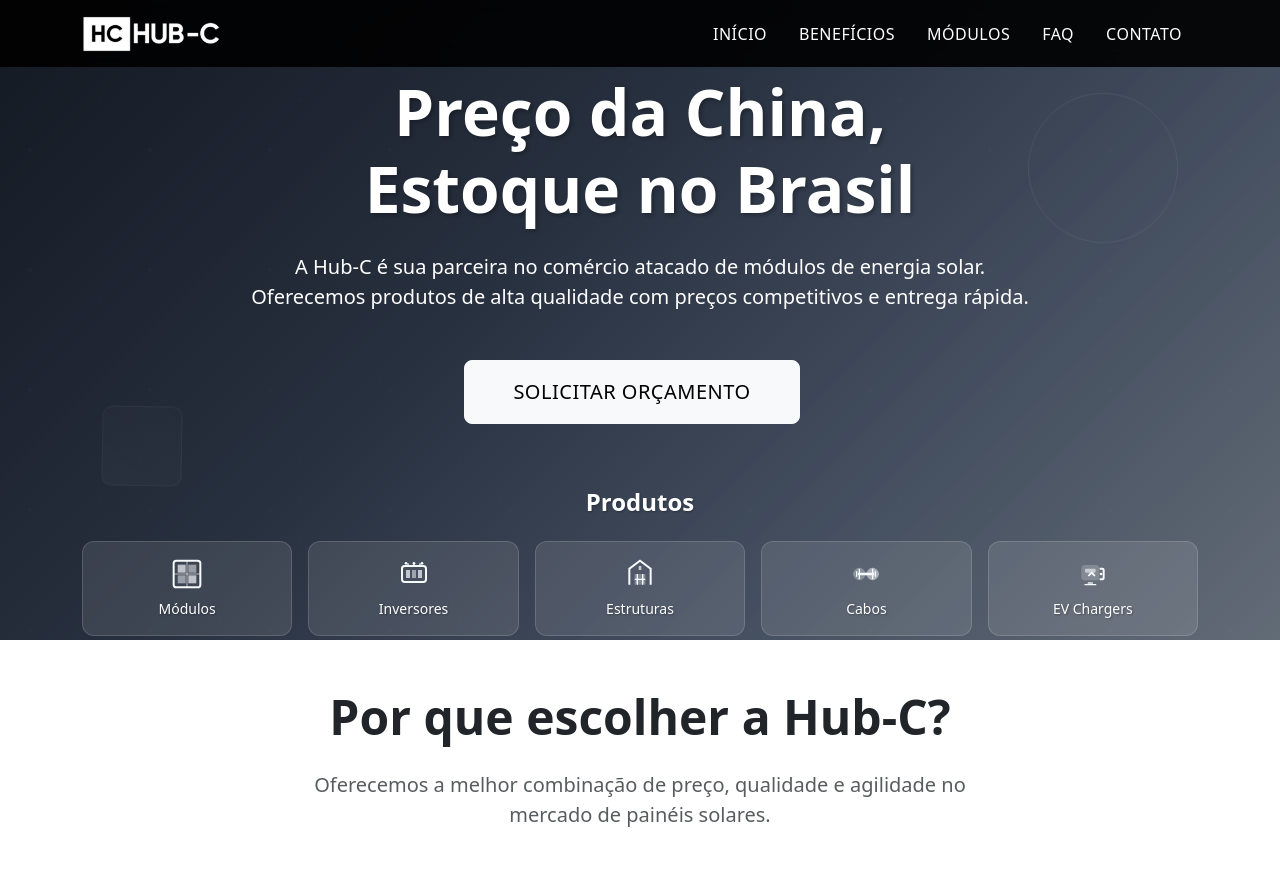
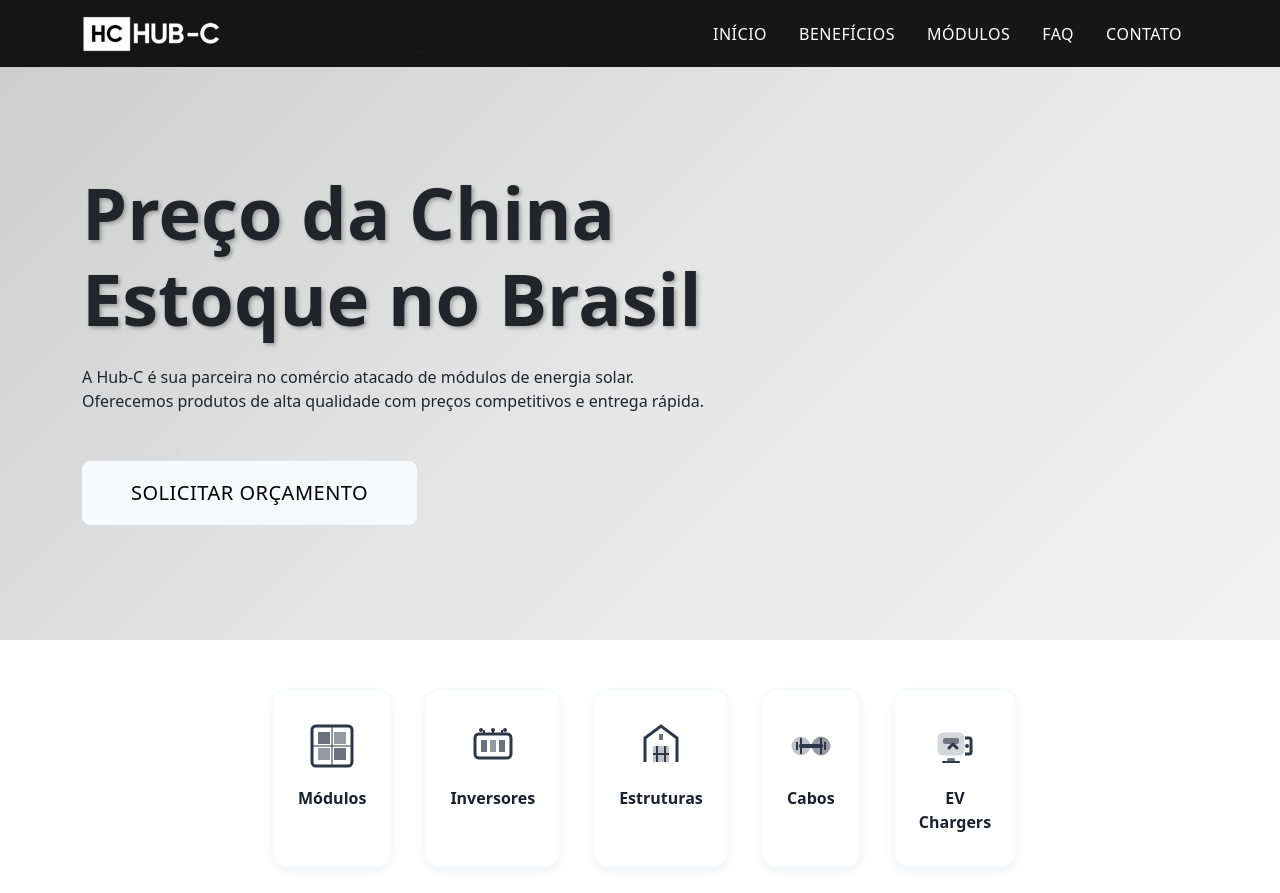
Before and after one commit to JuninhoSouza25/hubc, a Next.js app: page / in a window 1280 px wide. Shown: the top 893 px of the page. Built offline with nearby package versions, Linux system fonts and the light colour scheme.

Commit message:
Adiciona seção de produtos com ícones e links, e inclui o componente ProductsSection na página inicial.

```diff
--- a/app/page.js
+++ b/app/page.js
@@ -3,6 +3,7 @@
 
 import Navbar from '@/components/Navbar';
 import Hero from '@/components/Hero';
+import ProductsSection from '@/components/ProductsSection';
 import About from '@/components/About';
 import Benefits from '@/components/Benefits';
 import ModulesProducts from '@/components/ModulesProducts';
@@ -16,6 +17,7 @@ export default function Home() {
     <>
       <Navbar />
       <Hero />
+      <ProductsSection />
       {/* <About /> */}
       <Benefits />
       <ModulesProducts />
--- a/app/styles/styles.scss
+++ b/app/styles/styles.scss
@@ -119,13 +119,14 @@ body {
 // Hero section
 .hero-section {
   height: 80vh;
-  background:
-    linear-gradient(135deg,
-      var(--dark-color) 0%,
-      var(--primary-color) 40%,
-      var(--secondary-color) 70%,
-      var(--accent-color) 100%
-    );
+  // background:
+  //   linear-gradient(135deg,
+  //     var(--dark-color) 0%,
+  //     var(--primary-color) 40%,
+  //     var(--secondary-color) 70%,
+  //     var(--accent-color) 100%
+  //   );
+  background-color: #ffffff;
   display: flex;
   align-items: center;
   position: relative;
@@ -170,6 +171,7 @@ body {
   }
 
   .hero-title {
+    font-size: 4.5rem;
     text-shadow: 2px 2px 4px rgba(0, 0, 0, 0.3);
     animation: fadeInUp 1s ease-out;
   }
@@ -287,6 +289,73 @@ body {
     z-index: 1;
     animation: float 10s ease-in-out infinite reverse;
     border-radius: 10px;
+  }
+}
+
+// Seção de Produtos com fundo branco
+.products-section {
+  background-color: var(--white-color);
+  position: relative;
+
+  .products-grid-section {
+    display: grid;
+    grid-template-columns: repeat(5, 1fr);
+    gap: 2rem;
+
+    @media (max-width: 768px) {
+      grid-template-columns: repeat(3, 1fr);
+      gap: 1.5rem;
+    }
+
+    @media (max-width: 480px) {
+      grid-template-columns: repeat(2, 1fr);
+      gap: 1rem;
+    }
+  }
+
+  .product-item-section {
+    background: var(--white-color);
+    border: 2px solid var(--light-color);
+    border-radius: 16px;
+    padding: 2rem 1.5rem;
+    text-align: center;
+    transition: all 0.3s ease;
+    cursor: pointer;
+    text-decoration: none;
+    color: inherit;
+    display: block;
+    box-shadow: 0 4px 12px rgba(0, 0, 0, 0.05);
+
+    &:hover {
+      background: var(--light-color);
+      transform: translateY(-4px);
+      box-shadow: 0 12px 30px rgba(0, 0, 0, 0.1);
+      text-decoration: none;
+      color: inherit;
+      border-color: var(--medium-color);
+    }
+
+    .product-icon-section {
+      color: var(--primary-color);
+      margin-bottom: 1rem;
+      transition: color 0.3s ease;
+
+      svg {
+        width: 3rem;
+        height: 3rem;
+      }
+    }
+
+    .product-title-section {
+      color: var(--dark-color);
+      font-size: 1rem;
+      font-weight: 600;
+      display: block;
+    }
+
+    &:hover .product-icon-section {
+      color: var(--secondary-color);
+    }
   }
 }
 
--- a/components/Hero.jsx
+++ b/components/Hero.jsx
@@ -1,52 +1,22 @@
 'use client';
 
 import { scrollToElement } from '../utils/client';
-import { ModulosIcon, InversoresIcon, EstruturasIcon, CabosIcon, EVChargersIcon } from './ProductIcons';
 
 const Hero = () => {
   const scrollToContact = () => {
     scrollToElement('contato');
   };
 
-  const products = [
-    {
-      title: "Módulos",
-      icon: ModulosIcon,
-      link: "#modulos",
-    },
-    {
-      title: "Inversores",
-      icon: InversoresIcon,
-      link: "#contato",
-    },
-    {
-      title: "Estruturas",
-      icon: EstruturasIcon,
-      link: "#contato",
-    },
-    {
-      title: "Cabos",
-      icon: CabosIcon,
-      link: "#contato",
-    },
-    {
-      title: "EV Chargers",
-      icon: EVChargersIcon,
-      link: "#contato",
-    }
-  ];
-
   return (
     <section id="home" className="hero-section">
       <div className="container">
         <div className="row">
-
-          <div className="col-12 mx-auto text-center">
+          <div className="col-12 mx-auto">
             <div className="hero-content">
-              <h1 className="hero-title display-3 fw-bold text-white mb-4">
-                Preço da China, <br /> Estoque no Brasil
+              <h1 className="hero-title display-3 fw-bold mb-4">
+                Preço da China <br /> Estoque no Brasil
               </h1>
-              <p className="hero-description lead text-white mb-5">
+              <p className="hero-description lead mb-5 fs-6">
                 A Hub-C é sua parceira no comércio atacado de módulos de energia solar. <br />
                 Oferecemos produtos de alta qualidade com preços competitivos e entrega rápida.
               </p>
@@ -57,45 +27,6 @@ const Hero = () => {
                 >
                   Solicitar Orçamento
                 </button>
-                {/* <button
-                  className="btn btn-outline-light btn-lg px-5 py-3 mb-3"
-                  onClick={() => document.getElementById('sobre')?.scrollIntoView({ behavior: 'smooth' })}
-                >
-                  Saiba Mais
-                </button> */}
-              </div>
-            </div>
-          </div>
-
-          <div className='col-12 mt-5' id='hero-products'>
-            <div className="hero-products-container">
-              <h3 className="text-white mb-4 fw-bold text-center">Produtos</h3>
-              <div className="products-grid">
-                {products.map((product, index) => {
-                  const IconComponent = product.icon;
-                  return (
-                    <a
-                      key={index}
-                      href={product.link}
-                      className="product-item"
-                      onClick={(e) => {
-                        if (product.link.startsWith('#')) {
-                          e.preventDefault();
-                          const targetId = product.link.substring(1);
-                          const element = document.getElementById(targetId);
-                          if (element) {
-                            element.scrollIntoView({ behavior: 'smooth' });
-                          }
-                        }
-                      }}
-                    >
-                      <div className="product-icon">
-                        <IconComponent className="w-8 h-8" />
-                      </div>
-                      <span className="product-title">{product.title}</span>
-                    </a>
-                  );
-                })}
               </div>
             </div>
           </div>
--- /dev/null
+++ b/components/ProductsSection.jsx
@@ -0,0 +1,84 @@
+'use client';
+
+import { ModulosIcon, InversoresIcon, EstruturasIcon, CabosIcon, EVChargersIcon } from './ProductIcons';
+
+const ProductsSection = () => {
+  const products = [
+    {
+      title: "Módulos",
+      icon: ModulosIcon,
+      link: "#modulos",
+    },
+    {
+      title: "Inversores",
+      icon: InversoresIcon,
+      link: "#contato",
+    },
+    {
+      title: "Estruturas",
+      icon: EstruturasIcon,
+      link: "#contato",
+    },
+    {
+      title: "Cabos",
+      icon: CabosIcon,
+      link: "#contato",
+    },
+    {
+      title: "EV Chargers",
+      icon: EVChargersIcon,
+      link: "#contato",
+    }
+  ];
+
+  return (
+    <section id="produtos" className="products-section py-5 bg-white">
+      <div className="container">
+        {/* <div className="row">
+          <div className="col-lg-8 mx-auto text-center mb-5">
+            <h2 className="display-5 fw-bold mb-4">
+              Nossos Produtos
+            </h2>
+            <p className="lead text-muted">
+              Oferecemos uma linha completa de produtos para energia solar com qualidade superior e preços competitivos.
+            </p>
+          </div>
+        </div> */}
+
+        <div className="row justify-content-center">
+          <div className="col-8">
+            <div className="products-grid-section">
+              {products.map((product, index) => {
+                const IconComponent = product.icon;
+                return (
+                  <a
+                    key={index}
+                    href={product.link}
+                    className="product-item-section"
+                    onClick={(e) => {
+                      if (product.link.startsWith('#')) {
+                        e.preventDefault();
+                        const targetId = product.link.substring(1);
+                        const element = document.getElementById(targetId);
+                        if (element) {
+                          element.scrollIntoView({ behavior: 'smooth' });
+                        }
+                      }
+                    }}
+                  >
+                    <div className="product-icon-section">
+                      <IconComponent className="w-8 h-8" />
+                    </div>
+                    <span className="product-title-section">{product.title}</span>
+                  </a>
+                );
+              })}
+            </div>
+          </div>
+        </div>
+      </div>
+    </section>
+  );
+};
+
+export default ProductsSection;
```
